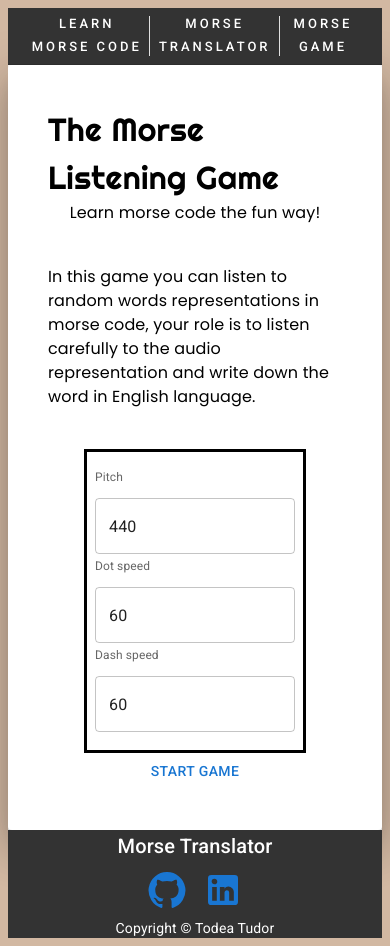
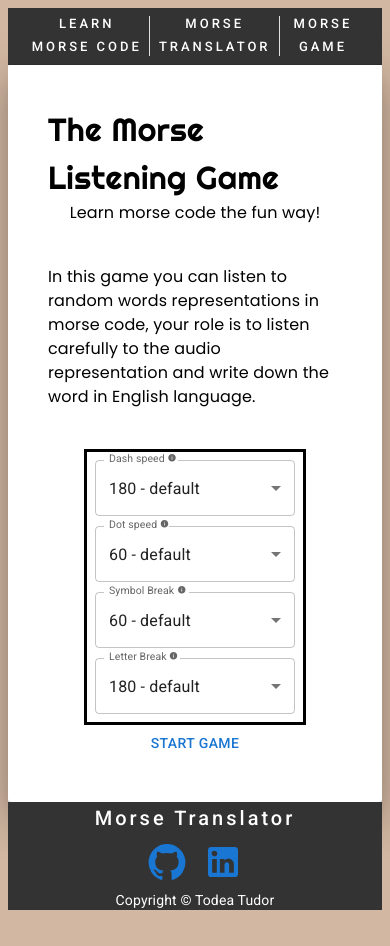
Before and after one commit to TudorTodea/Morse-Text-Translator, a React (Vite) app: page /game in a window 390 px wide. After the commit the page ends 918 px from the top, so only its background shows below. Built offline with nearby package versions, Linux system fonts and the light colour scheme.

Commit message:
finished game, fixed edge case in translator and some modification for the responsive design

```diff
--- a/src/components/Footer/Footer.jsx
+++ b/src/components/Footer/Footer.jsx
@@ -10,7 +10,7 @@ function Footer() {
   return (
     <Box sx={{ backgroundColor:'#333333',color:'white',display:'flex',textAlign:'center' }}>
       <Container maxWidth="sm" >
-        <Typography variant="h6">Morse Translator</Typography>
+        <Typography variant="h6" sx={{ letterSpacing:'3px' }}>Morse Translator</Typography>
         <Box component="nav">
           <Link href="https://github.com/TudorTodea"><IconButton>
             <GitHub  sx={{ fontSize:'40px' }}color="primary" />
--- a/src/components/Game/Game.jsx
+++ b/src/components/Game/Game.jsx
@@ -1,5 +1,5 @@
 import styled from '@emotion/styled'
-import { Button, Grow, IconButton, InputLabel, Paper, TextField, Typography } from '@mui/material'
+import { Button, FormControl, Grow, IconButton, InputLabel, MenuItem, Paper, Select, TextField, Tooltip, Typography } from '@mui/material'
 import { Box } from '@mui/system'
 import React, { useContext, useState } from 'react'
 import AudioPlayContext from '../../context/audio-context'
@@ -7,6 +7,8 @@ import { COMMON_WORDS } from '../../utils/commonWords'
 import { TextToMorseDict } from '../../utils/morse'
 import Autorenew from '@mui/icons-material/Autorenew';
 import Send from '@mui/icons-material/Send';
+import Whatshot from '@mui/icons-material/Whatshot';
+import Info from '@mui/icons-material/Info';
 const Game = () => {
     const[reveal,setReveal]=useState({word:false,answer:false})
     const [input,setInput]=useState('')
@@ -14,8 +16,9 @@ const Game = () => {
     const [correct,setCorrect]=useState();
     const audioCtx=useContext(AudioPlayContext)
     const [gameStart,setGameStart]=useState(false)
-    const[dotValue,setDotValue]=useState(60)
-    const[dashValue,setDashValue]=useState(60)
+    const [settings,setSettings]=useState({dot:60,dash:180,pitch:440,symbol_break:60,letter_break:180})
+    const [streak,setStreak]=useState(0)
+
 
     const StyledTypographyTitle = styled(Typography)(({ theme }) => ({
         display:'flex',
@@ -23,6 +26,12 @@ const Game = () => {
         alignItems:'center',
         fontFamily: `'Righteous', cursive`,
         fontSize:'32px'
+
+      }));
+      const StyledTypographyStreak= styled(Typography)(({ theme }) => ({
+
+        fontFamily: `'Righteous', cursive`,
+        fontSize:'40px'
 
       }));
       const CorrectAnswerTypography = styled(Typography)(({ theme }) => ({
@@ -54,7 +63,7 @@ const Game = () => {
       const SettingsBox = styled(Box)(({ theme }) => ({
         border: ' solid',
        display:'flex',
-       gap:'5px',
+       gap:'10px',
        flexDirection:'column',
 
         width:'200px'
@@ -82,6 +91,7 @@ const Game = () => {
         if(word&&word.morse&&input===word.morse.join(' ')){
           setReveal({word:false,morse:false})
           setInput('')
+          setStreak(streak+1)
           setCorrect(true)
           setTimeout(()=>{setCorrect(null)},"3000")
           setTimeout(() => {
@@ -90,18 +100,28 @@ const Game = () => {
 
         }else{
           setCorrect(false)
+          setStreak(0)
           setTimeout(()=>{setCorrect(null)},"3000")
         }
       }
+
+      function setDot(e){
+        setSettings({...settings,dot:e.target.value})
+        audioCtx.setDotTime(e.target.value)
+      }
       function setDash(e){
-        setDashValue(e.target.value)
+        setSettings({...settings,dash:e.target.value})
         audioCtx.setDashTime(e.target.value)
       }
-      function setDot(e){
-        setDotValue(e.target.value)
-        audioCtx.setDotTime(e.target.value)
+      function setLetterBreak(e){
+        setSettings({...settings,letter_break:e.target.value})
+        audioCtx.setLetterBreak(e.target.value)
+      }
+      function setSymbolBreak(e){
+        setSettings({...settings,symbol_break:e.target.value})
+        audioCtx.setSymbolBreak(e.target.value)
+      }
 
-      }
   return (
     <Paper  elevation={24} sx={{ color:'black' }}>
     <Box p={5} sx={{ display:'flex' ,justifyContent:'center',flexDirection:'column' }}>
@@ -113,19 +133,80 @@ const Game = () => {
         </StyledTypography>
         <Box mt={5} sx={{ display:'flex' ,justifyContent:'center' }}>
         <SettingsBox p={1}>
-        <InputLabel shrink htmlFor="pitch" sx={{ marginTop:'10px' }}>
-          Pitch
-        </InputLabel>
-<TextField defaultValue={440} type='number' id='pitch' onChange={(e)=>audioCtx.setFrequency(e.target.value)}></TextField>
-<InputLabel shrink htmlFor="dot">
-          Dot speed
-        </InputLabel>
-<TextField key="dot"  value={dotValue} onChange={setDot} type='number' id='dot' ></TextField>
-<InputLabel shrink htmlFor="dash"  >
-          Dash speed
-        </InputLabel>
 
-<TextField value={dashValue}  type='number' id='dash'sx={{ marginBottom:'10px' }} onChange={setDash}></TextField>
+<FormControl fullWidth>
+  <Tooltip title='The speed of dash characters. The longer the easier'>
+  <InputLabel id="demo-simple-select-label" sx={{ fontSize:'14px' }}>Dash speed <Info sx={{fontSize:'12px'}}/> </InputLabel></Tooltip>
+  <Select
+    labelId="demo-simple-select-label"
+    id="demo-simple-select"
+    value={settings.dash}
+    label="Dash speed"
+    onChange={setDash}
+  >
+   <MenuItem value={90}>90 - hard</MenuItem>
+    <MenuItem value={180}>180 - default</MenuItem>
+    <MenuItem value={360}>360 - slightly easier</MenuItem>
+    <MenuItem value={540}>540 - easy</MenuItem>
+    <MenuItem value={720}>720 - very easy</MenuItem>
+  </Select>
+</FormControl>
+
+<FormControl fullWidth>
+<Tooltip title='The speed of dot characters. The longer the easier'>
+  <InputLabel id="demo-simple-select-label" sx={{ fontSize:'14px' }}>Dot speed <Info sx={{fontSize:'12px'}}/> </InputLabel></Tooltip>
+  <Select
+    labelId="demo-simple-select-label"
+    id="demo-simple-select"
+    value={settings.dot}
+    label="Dot speed"
+    onChange={setDot}
+  >
+       <MenuItem value={30}>30 - hard</MenuItem>
+    <MenuItem value={60}>60 - default</MenuItem>
+    <MenuItem value={120}>120 - slightly easier</MenuItem>
+    <MenuItem value={180}>180 - easy</MenuItem>
+    <MenuItem value={240}>240 - very easy</MenuItem>
+  </Select>
+</FormControl>
+
+<FormControl fullWidth>
+<Tooltip title='The pause between each morse symbol. The longer the easier'>
+  <InputLabel id="demo-simple-select-label" sx={{ fontSize:'14px' }}>Symbol Break <Info sx={{fontSize:'12px'}}/> </InputLabel></Tooltip>
+  <Select
+    labelId="demo-simple-select-label"
+    id="demo-simple-select"
+    value={settings.symbol_break}
+    label="Symbol Break"
+    onChange={setSymbolBreak}
+  >
+    <MenuItem value={30}>30 - hard</MenuItem>
+    <MenuItem value={60}>60 - default</MenuItem>
+    <MenuItem value={120}>120 - slightly easier</MenuItem>
+    <MenuItem value={180}>180 - easy</MenuItem>
+    <MenuItem value={240}>240 - very easy</MenuItem>
+
+  </Select>
+</FormControl>
+
+<FormControl fullWidth>
+<Tooltip title='The pause between each letter. The longer the easier'>
+  <InputLabel id="demo-simple-select-label" sx={{ fontSize:'14px' }}>Letter Break <Info sx={{fontSize:'12px'}}/> </InputLabel></Tooltip>
+  <Select
+    labelId="demo-simple-select-label"
+    id="demo-simple-select"
+    value={settings.letter_break}
+    label="Letter break"
+    onChange={setLetterBreak}
+  >
+      <MenuItem value={90}>90 - hard</MenuItem>
+    <MenuItem value={180}>180 - default</MenuItem>
+    <MenuItem value={360}>360 - slightly easier</MenuItem>
+    <MenuItem value={540}>540 - easy</MenuItem>
+    <MenuItem value={720}>720 - very easy</MenuItem>
+  </Select>
+</FormControl>
+
         </SettingsBox>
         </Box>
         {correct===false? <Box sx={{ display: 'flex',justifyContent:'center' }}>
@@ -156,6 +237,10 @@ const Game = () => {
         </Paper>
         </Grow>
         </Box>:''}
+        {gameStart?<Box sx={{ display:'flex',alignItems:'center',justifyContent:{md:'flex-start',xs:'center'} }}>
+          <Whatshot sx={{ color: 'red',fontSize:'40px' }}/>
+          <StyledTypographyStreak>{streak}</StyledTypographyStreak>
+          </Box>:''}
         <Box  sx={{ display:'flex',alignItems:'center',justifyContent:'center' }}>
        {!gameStart?<Button onClick={startHandler}>
         Start Game
@@ -173,20 +258,21 @@ const Game = () => {
         }
         {gameStart?
         <><IconButton  sx={{ display:'flex',alignItems:'center',marginTop:'20px' }} onClick={submitHandler}>
-          <Send/>
+          <Send sx={{fontSize:{md:'25px',xs:'16px'}}}/>
         </IconButton>
         <IconButton  sx={{ display:'flex',alignItems:'center',marginTop:'20px' }} onClick={()=>audioCtx.playWord(word.morse)}>
-        <Autorenew />
-        <Typography>Replay</Typography>
+        <Autorenew  sx={{fontSize:{md:'16px',xs:'12px'}}}/>
+        <Typography sx={{fontSize:{md:'16px',xs:'12px'}}}>Replay</Typography>
        </IconButton ></>:''}
         </Box>
-        <Box>
+        <Box sx={{ display:'flex' }}>
        {gameStart?<Button onClick={()=>setReveal({...reveal,word:!reveal.word})}>
         Show Word
        </Button>:''}
        {gameStart?<Button onClick={()=>setReveal({...reveal,answer:!reveal.answer,word:reveal.word?false:true})}>
         Show Answer
        </Button>:''}
+
        </Box>
 
       <Box sx={{ display: 'flex',justifyContent:'center' }}>
--- a/src/components/Learn/morseTable.jsx
+++ b/src/components/Learn/morseTable.jsx
@@ -89,7 +89,7 @@ export default function CustomizedTables() {
   return (
     <TableContainer  component={Paper}>
       <Box p={3} sx={{ display:'flex' ,justifyContent:'center',gap:10,flexDirection:{md:'row',xs:'column'},alignItems:{xs:'center',md:'flex-start'} }}>
-      <Table sx={{ width: 200,padding:'20px 20px 20px 20px' }} aria-label="customized table">
+      <Table sx={{ width: {md:200,xs:300},padding:'20px 20px 20px 20px' }} aria-label="customized table">
         <TableHead>
           <TableRow>
             <StyledTableCell>Letter</StyledTableCell>
@@ -109,7 +109,7 @@ export default function CustomizedTables() {
         </TableBody>
       </Table>
 
-      <Table sx={{ width: 200,padding:'20px 20px 20px 20px' }} aria-label="customized table">
+      <Table sx={{ width: {md:200,xs:300},padding:'20px 20px 20px 20px' }} aria-label="customized table">
         <TableHead>
           <TableRow>
             <StyledTableCell>Letter</StyledTableCell>
@@ -128,7 +128,7 @@ export default function CustomizedTables() {
           ))}
         </TableBody>
       </Table>
-      <Table sx={{ width: 200,padding:'20px 20px 20px 20px',maxHeight:'600px' }} aria-label="customized table">
+      <Table sx={{width: {md:200,xs:300},padding:'20px 20px 20px 20px',maxHeight:'600px' }} aria-label="customized table">
         <TableHead>
           <TableRow>
             <StyledTableCell>Digit</StyledTableCell>
--- a/src/context/audio-context.jsx
+++ b/src/context/audio-context.jsx
@@ -8,7 +8,9 @@ const AudioPlayContext = React.createContext({
   playSentence:()=>{},
   setFrequency:()=>{},
   setDashTime:()=>{},
-  setDotTime:()=>{}
+  setDotTime:()=>{},
+  setSymbolBreak:()=>{},
+  setLetterBreak:()=>{}
 });
 
 
@@ -33,6 +35,12 @@ export const AudioPlayContextProvider = (props) => {
     function setDashTime(dash){
             DASH_TIME=dash
                 }
+    function setSymbolBreak(symbol){
+      SYMBOL_BREAK=symbol
+    }
+    function setLetterBreak(letter){
+      LETTER_BREAK=letter
+    }
 
     function startNotePlaying() {
 
@@ -113,7 +121,9 @@ export const AudioPlayContextProvider = (props) => {
    playSentence:playSentence,
    setFrequency:setFrequency,
    setDotTime:setDotTime,
-   setDashTime:setDashTime
+   setDashTime:setDashTime,
+   setSymbolBreak:setSymbolBreak,
+   setLetterBreak:setLetterBreak
 
   };
   return (
--- a/src/utils/morse.js
+++ b/src/utils/morse.js
@@ -35,7 +35,8 @@ export const morseToTextDict = {
     '--...': '7',
     '---..': '8',
     '----.': '9',
-    ' ': ' '
+    ' ': ' ',
+    '/': ' '
 };
 
 export const TextToMorseDict = {
```
Also changed, not shown: src/components/Morse/Morse.jsx (+11 -6 lines).
